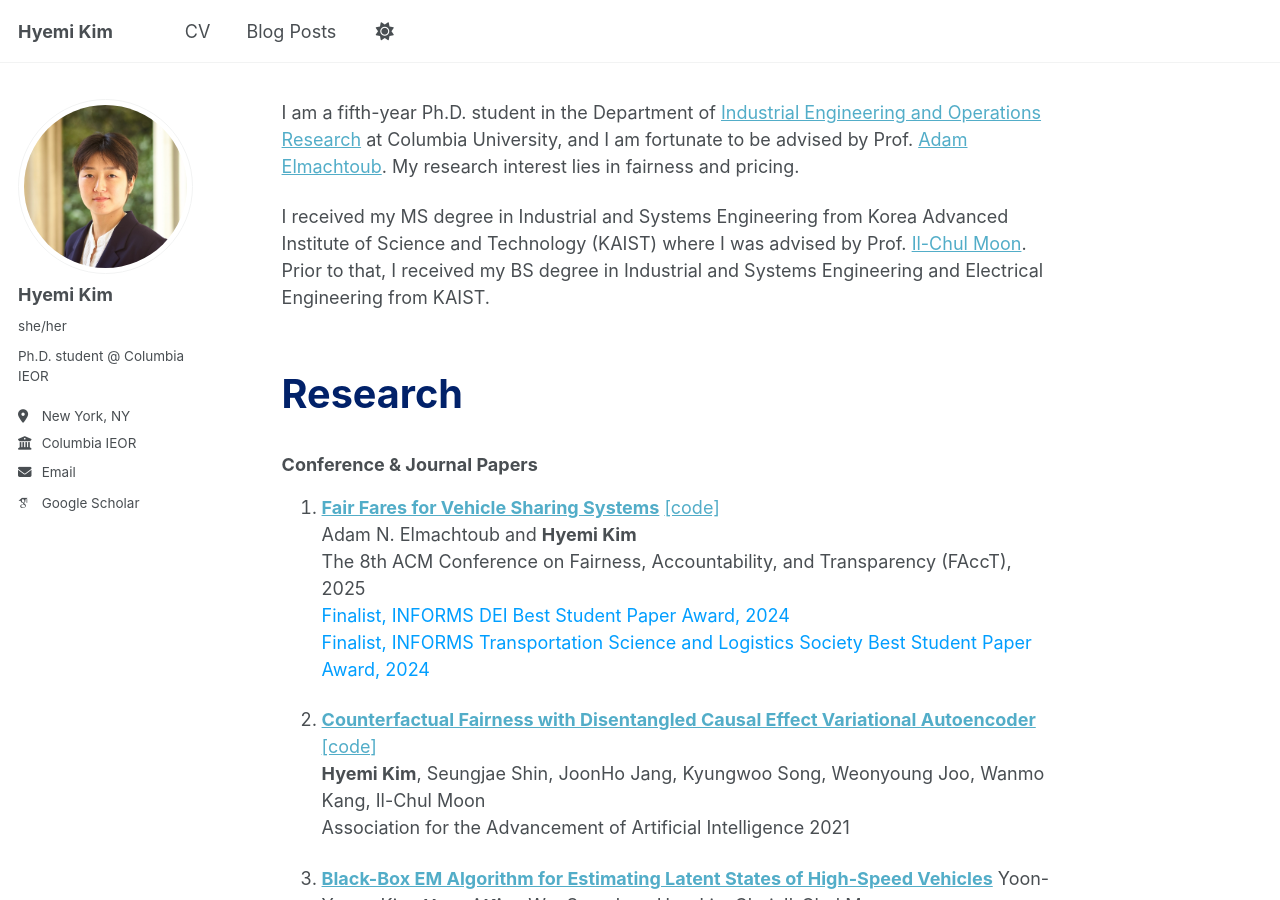
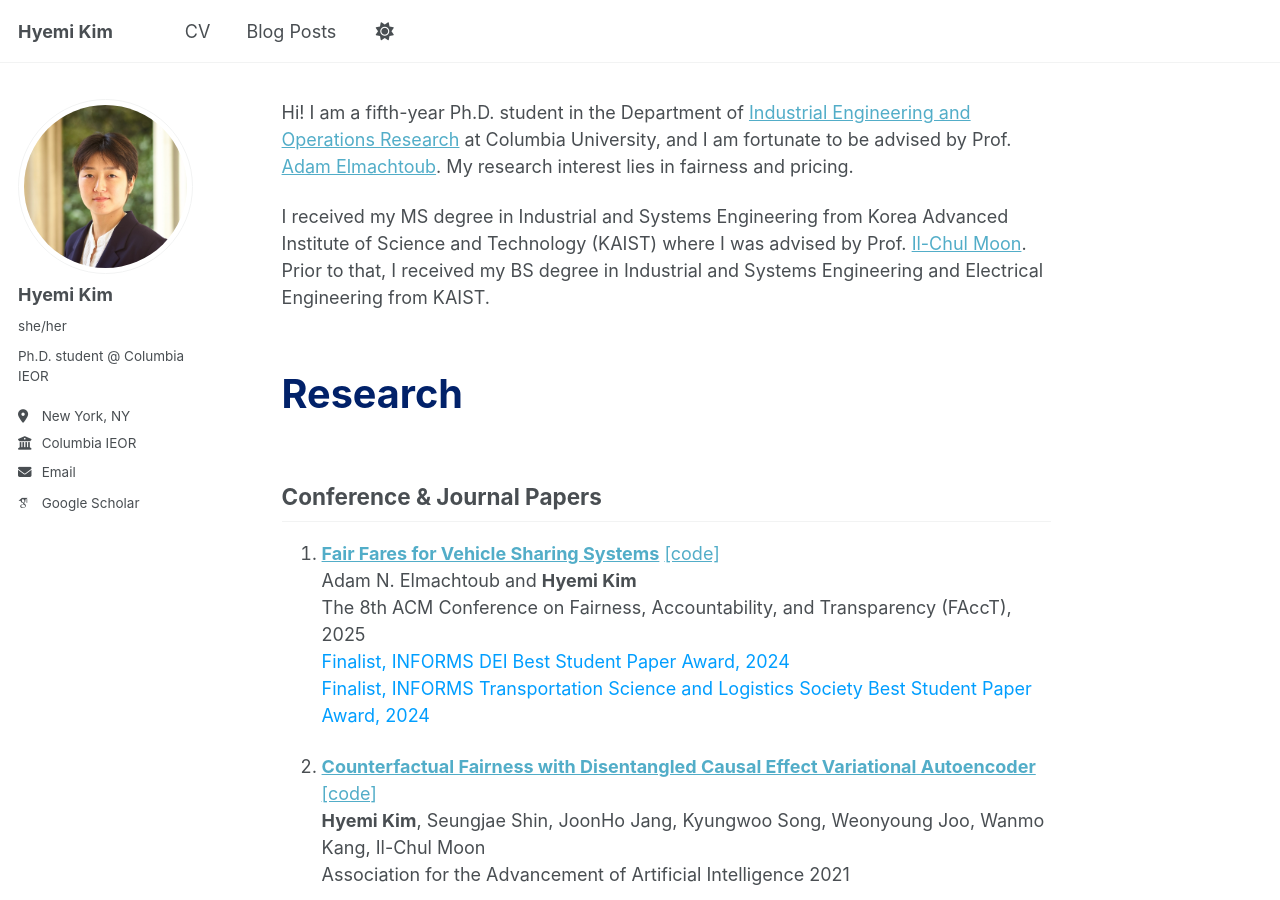
Before and after one commit to HyemiK1m/hyemik1m.github.io, a Jekyll site: the page built from _pages/about.md, in a window 1280 px wide and 900 px high. Built offline with Jekyll 4.4.1, drawn with Linux system fonts in a browser that asks for light colours; some web fonts are replaced; a script that is not in the unit is left out.

Commit message:
Update about.md

```diff
--- a/_pages/about.md
+++ b/_pages/about.md
@@ -5,12 +5,12 @@ redirect_from:
   - /about/
   - /about.html
 ---
-I am a fifth-year Ph.D. student in the Department of [Industrial Engineering and Operations Research](https://ieor.columbia.edu/) at Columbia University, and I am fortunate to be advised by Prof. [Adam Elmachtoub](https://www.columbia.edu/~ae2516/). My research interest lies in fairness and pricing.
+Hi! I am a fifth-year Ph.D. student in the Department of [Industrial Engineering and Operations Research](https://ieor.columbia.edu/) at Columbia University, and I am fortunate to be advised by Prof. [Adam Elmachtoub](https://www.columbia.edu/~ae2516/). My research interest lies in fairness and pricing.
 
 I received my MS degree in Industrial and Systems Engineering from Korea Advanced Institute of Science and Technology (KAIST) where I was advised by Prof. [Il-Chul Moon](https://aai.kaist.ac.kr/bbs/board.php?bo_table=sub2_1&wr_id=3). Prior to that, I received my BS degree in Industrial and Systems Engineering and Electrical Engineering from KAIST.
 
-<h1 style="color:#012169; border-bottom:none; font-size:2.2em; font-weight:700; margin-top:1.5em; margin-bottom:0.3em;">Research</h1>
-### Conference & Journal Papers
+<h2 style="color:#012169; border-bottom:none; font-size:2.2em; font-weight:700; margin-top:1.5em; margin-bottom:0.3em;">Research</h2>
+## Conference & Journal Papers
 1. [**Fair Fares for Vehicle Sharing Systems**](https://papers.ssrn.com/sol3/papers.cfm?abstract_id=4699813) [[code]](https://github.com/HyemiK1m/Fair_Fares)<br>
 Adam N. Elmachtoub and **Hyemi Kim**<br>
 The 8th ACM Conference on Fairness, Accountability, and Transparency (FAccT), 2025<br>
@@ -33,7 +33,7 @@ Findings of Empirical Methods in Natural Language Processing (Findings of EMNLP)
 ByeongHu Na, **Hyemi Kim**, Kyungwoo Song, Weonyoung Joo, Yoonyeong Kim, Il-Chul Moon<br>
 Conference on Information and Knowledge Management (CIKM) 2020<br>
 
-### Workshop Papers
+## Workshop Papers
 1. [**Improving Group-based Robustness and Calibration via Ordered Risk and Confidence Regularization**](https://openreview.net/pdf?id=okCTFCRavwh)<br>
 Seungjae Shin, Byeonghu Na, HeeSun Bae, JoonHo Jang, **Hyemi Kim**, Kyungwoo Song, Youngjae Cho, Il-chul Moon<br>
 ICML 2022: Workshop on Spurious Correlations, Invariance and Stability<br>
```
